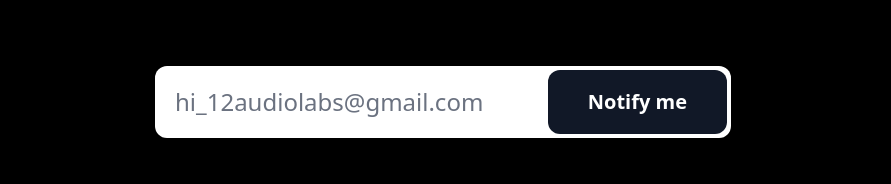
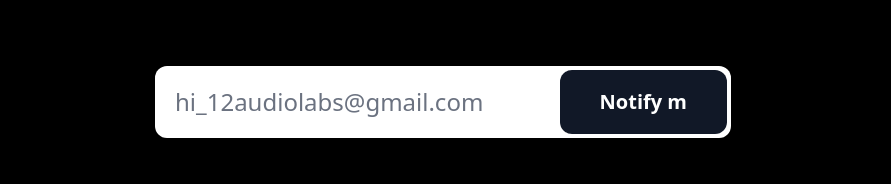
Before and after one commit to enoshsugnakar/12audiolabs, a Next.js app: page / in a window 1280 px wide. Shown: the part 386-570 px from the top of the page, without its empty margins (197-1088 px from the left). Built offline with nearby package versions, Linux system fonts and the light colour scheme.

Commit message:
1 file modified

```diff
--- a/pages/index.js
+++ b/pages/index.js
@@ -37,7 +37,7 @@ export default function Home() {
             className="absolute top-1 right-1 bottom-1 px-4 lg:px-10 text-xl font-semibold bg-gray-900 text-white rounded-xl transition ease-in-out duration-500 hover:bg-gray-600"
             type="submit"
           >
-            Notify me
+            Notify m
           </button>
         </form>
       </div>
```
